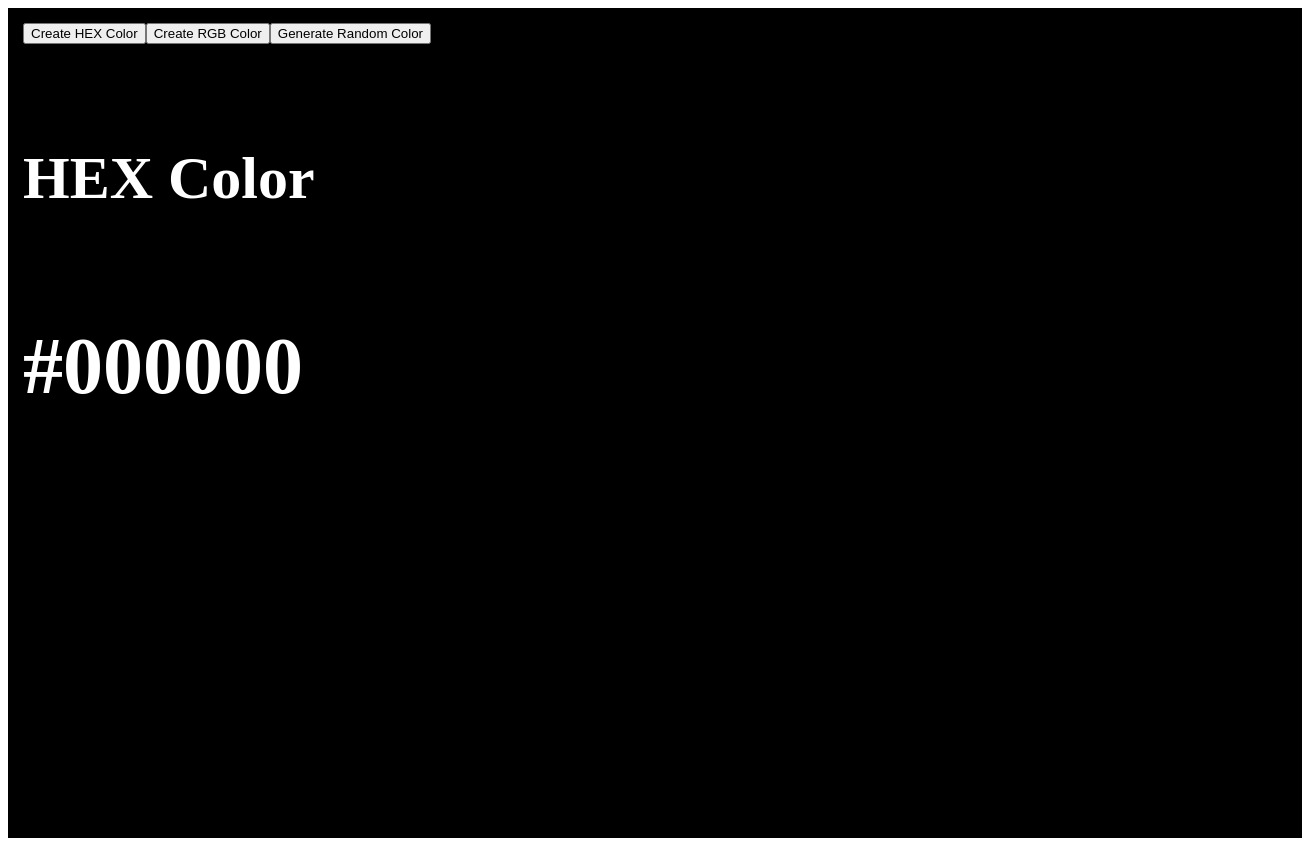
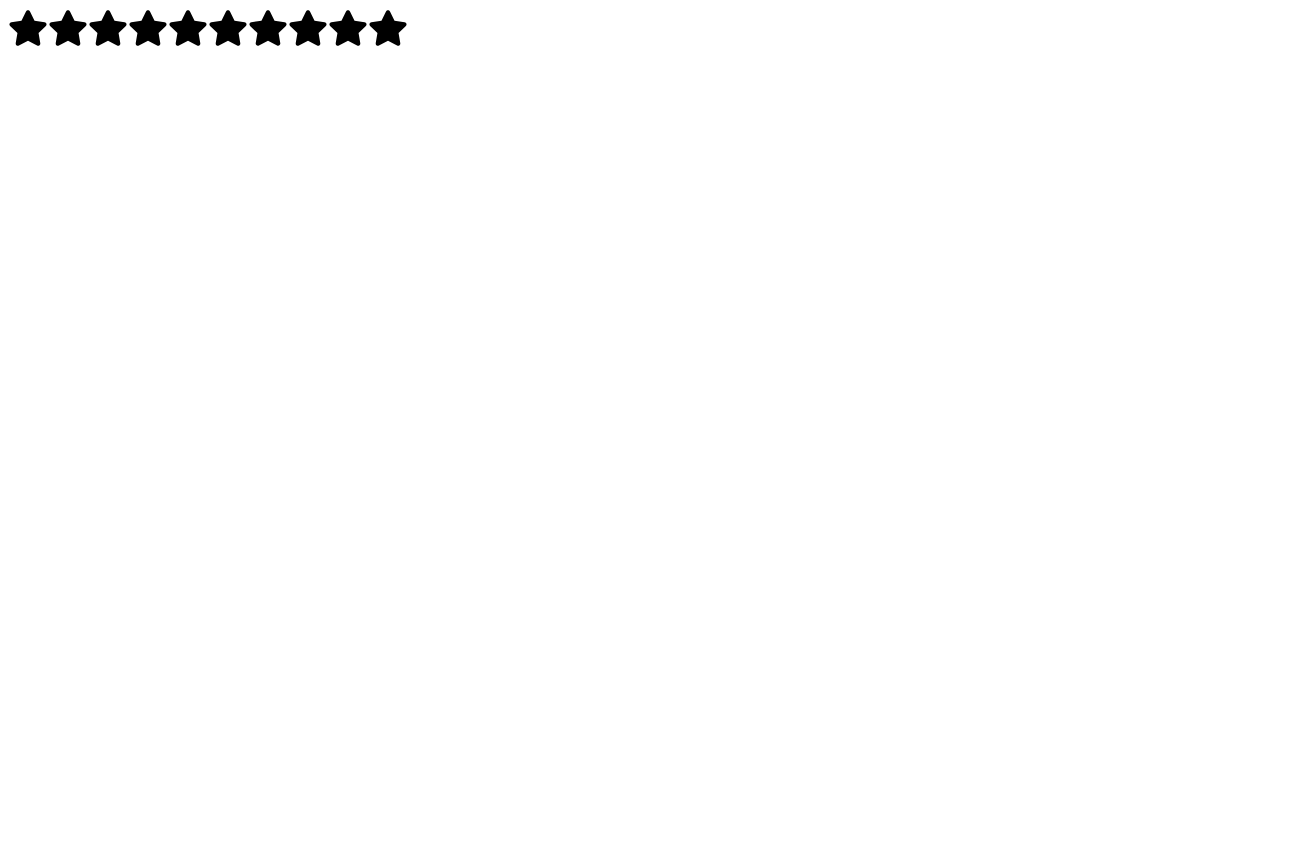
Before and after one commit to abdullahkhan-10/React-Projects, a React (Vite) app in the folder 1BeginnerProjects/oneTofive/: page / in a window 1280 px wide. Shown: the whole page, 1302 px wide, since content can reach past the window. After the commit the page ends 800 px from the top, so only its background shows below. Built offline with nearby package versions, Linux system fonts and the light colour scheme.

Commit message:
Stars rating project added

```diff
--- a/1BeginnerProjects/oneTofive/package.json
+++ b/1BeginnerProjects/oneTofive/package.json
@@ -11,7 +11,8 @@
   },
   "dependencies": {
     "react": "^18.3.1",
-    "react-dom": "^18.3.1"
+    "react-dom": "^18.3.1",
+    "react-icons": "^5.3.0"
   },
   "devDependencies": {
     "@eslint/js": "^9.9.0",
--- a/1BeginnerProjects/oneTofive/src/App.jsx
+++ b/1BeginnerProjects/oneTofive/src/App.jsx
@@ -2,6 +2,7 @@
 import './App.css'
 import RandomColor from './components/2color-generator/RandomColor'
 import Accordian from './components/1accordian/Accordian'
+import StarRating from './components/3star-rating/StarRating'
 
 function App() {
 
@@ -11,7 +12,10 @@
      {/* <Accordian/> */}
 
      {/* 2 Random Color Generator */}
-     <RandomColor/>
+     {/* <RandomColor/> */}
+
+     {/* 3 Star Rating */}
+     <StarRating noOfStars={10}/>
     </>
   )
 }
--- /dev/null
+++ b/1BeginnerProjects/oneTofive/src/components/3star-rating/StarRating.jsx
@@ -0,0 +1,49 @@
+import React, { useState } from 'react'
+import {FaStar} from "react-icons/fa"
+import "./style.css"
+
+// if don't pass the number to this props in app.jsx, then it will take 5 by default.
+const StarRating = ({noOfStars = 5}) => {
+    const [rating, setRating] = useState(0)
+    const [hover, setHover] = useState(0)
+
+    const handleClick = (getCurrentIndex)=>{
+        // console.log("Clicked",getCurrentIndex);
+        setRating(getCurrentIndex)
+
+    }
+    const handleMouseEnter = (getCurrentIndex)=>{
+        // console.log("Mouse Enter",getCurrentIndex);
+        setHover(getCurrentIndex)
+    }
+    const handleMouseLeave = ()=>{
+        // console.log("Mouse leave",getCurrentIndex);
+        // when we leave from any star on which we have clicked, the rating will be set on that star, mean if we have cliked on star fourth star, then four stars will be rate yellow.
+        setHover(rating)
+
+    }
+
+  return (
+    <div className='star-rating'>
+        {
+            // we have created an arry and then pass that number of stars, and then map through them.
+            [...Array(noOfStars)].map( (_, index) =>{
+                index += 1
+                return(
+                    <FaStar
+                    key={index}
+                    // if index become greater or equal to any one of them , then apply active class other wise apply inactive class.
+                    className={ index <= (hover || rating) ? "active" : "inactive"}
+                    onClick={ () => handleClick(index)}
+                    onMouseMove={ () =>handleMouseEnter(index)}
+                    onMouseLeave={ () => handleMouseLeave()}
+                    size={40}
+                    />
+                )
+            })
+        }
+    </div>
+  )
+}
+
+export default StarRating
--- /dev/null
+++ b/1BeginnerProjects/oneTofive/src/components/3star-rating/style.css
@@ -0,0 +1,7 @@
+.active{
+    color: #fff700;
+}
+
+.inactive{
+    color: #000000;
+}
```
Also changed, not shown: 1 other file (tests, documents, lock files or other folders).
